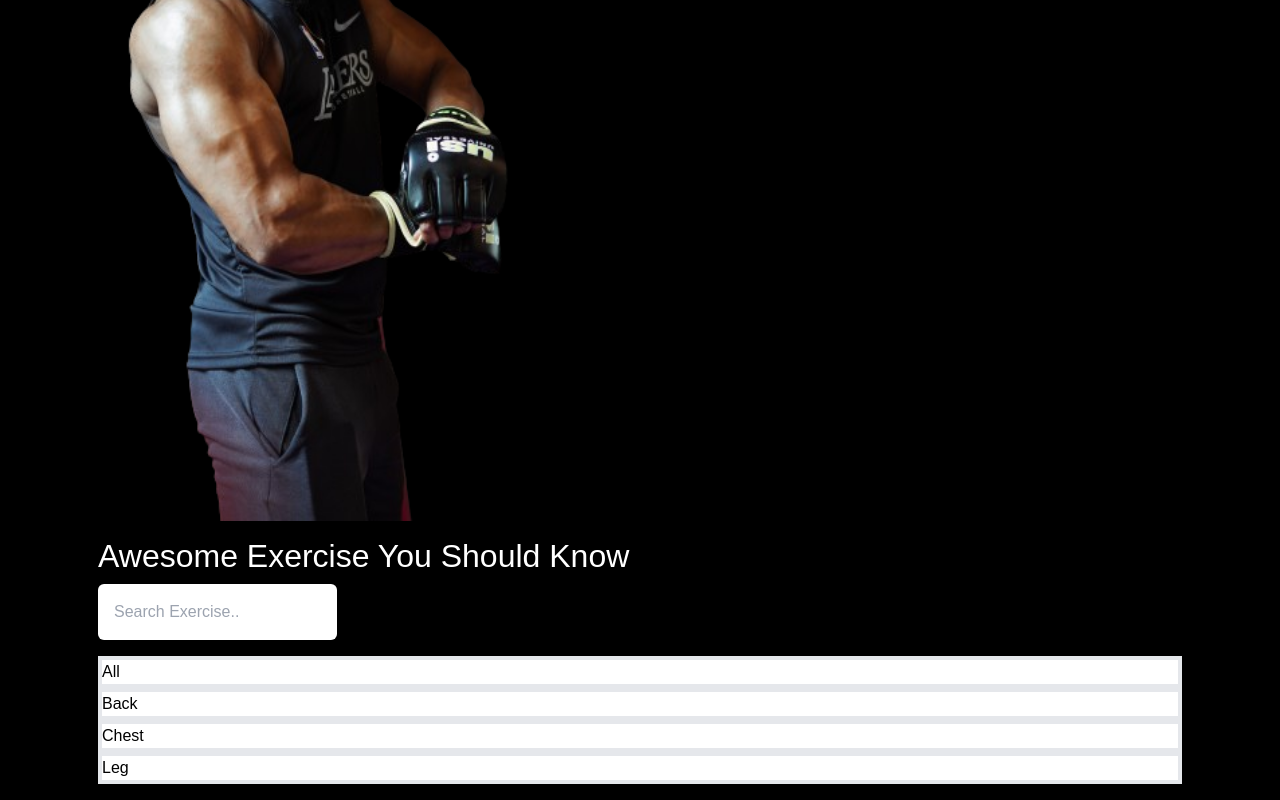
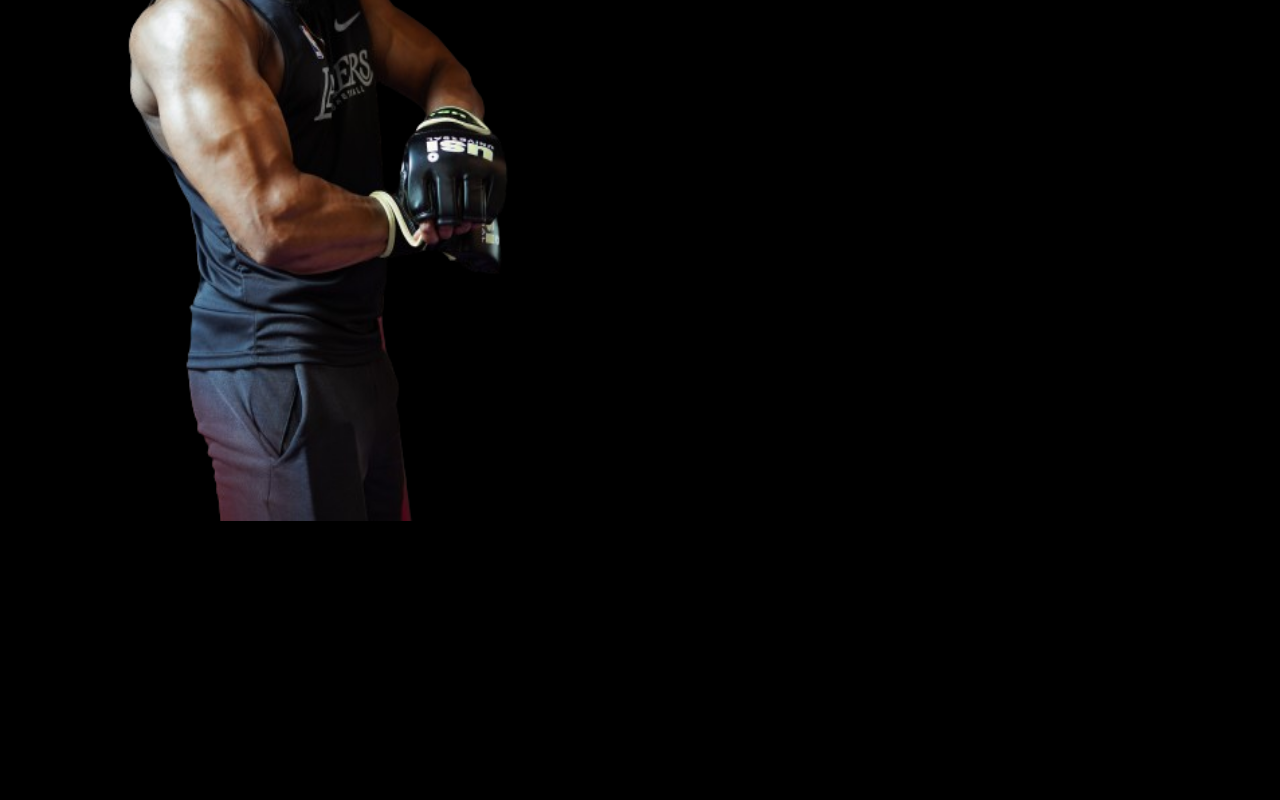
Before and after one commit to Viswajith2003/fitness_web, a React (Vite) app: page / in a window 1280 px wide. Shown: the part 642-1442 px from the top of the page. After the commit the page ends 1163 px from the top, so only its background shows below. Built offline with nearby package versions, Linux system fonts and the light colour scheme.

Commit message:
uncomment

```diff
--- a/src/App.jsx
+++ b/src/App.jsx
@@ -13,7 +13,7 @@ function App() {
   return (
     <div>
       <Home />
-      <Exercise />
+      {/* <Exercise /> */}
     </div>
     // <Router>
     //   <div>
```
